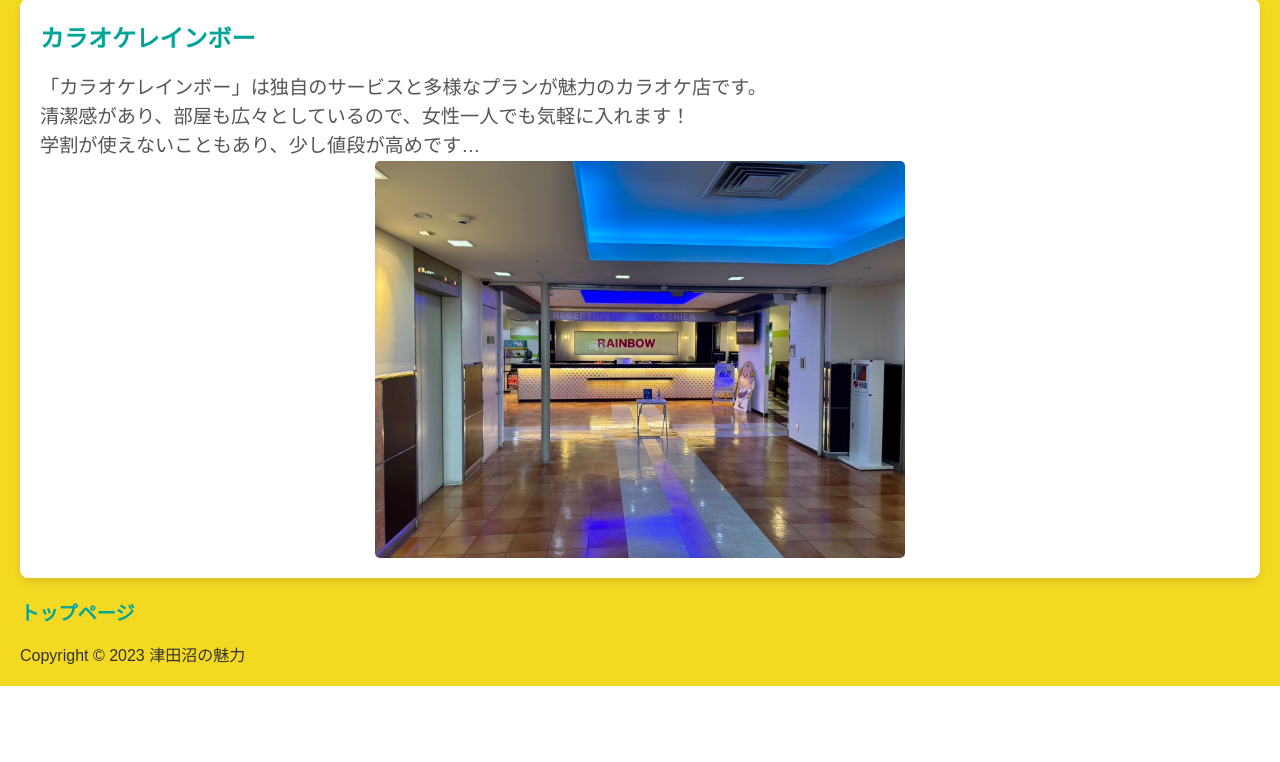
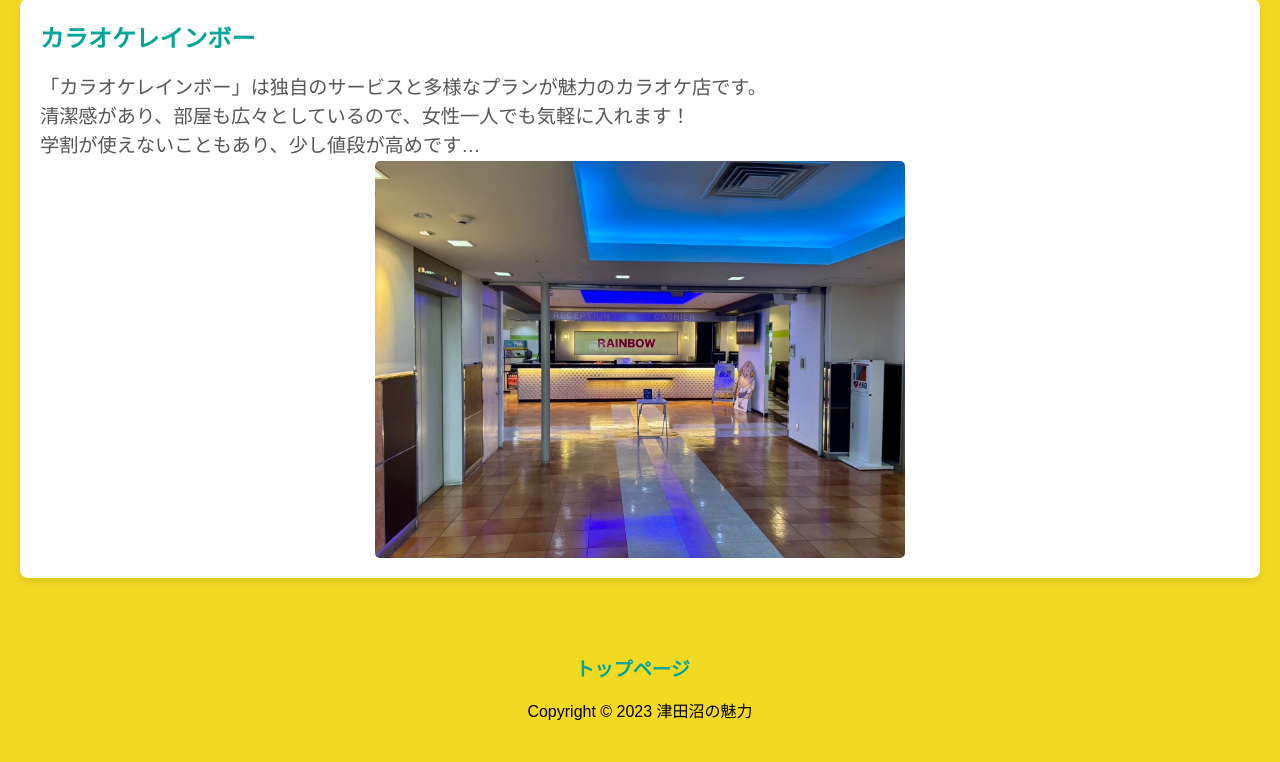
Before and after one commit to yabukilab/yabuki-b, a PHP site: page /3.html in a window 1280 px wide. Shown: the part 2070-2832 px from the top of the page. Before the commit the page ends 2756 px from the top, so only its background shows below. Run offline with PHP 8.4, Linux system fonts and the light colour scheme.

Commit message:
Update 3.css

```diff
--- a/htdocs/3.css
+++ b/htdocs/3.css
@@ -101,3 +101,10 @@ img {
         max-width: 100%; /* スマートフォンでは画面幅に合わせて画像をフルサイズ表示 */
     }
 }
+footer {
+    margin-top: 40px;
+    text-align: center; /* テキストと要素を中央揃え */
+    color: black;
+    padding: 20px; /* フッター内の余白を追加 */
+    background-color: #F4D923; /* フッターの背景色を指定（任意） */
+}
```
